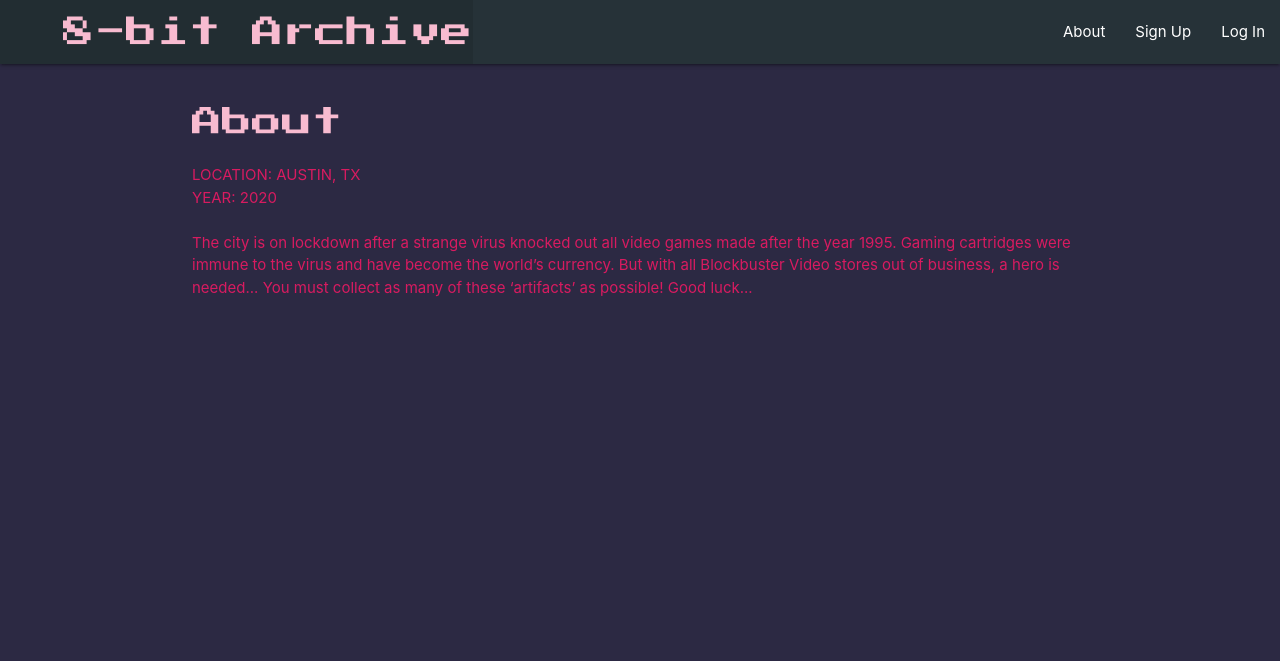
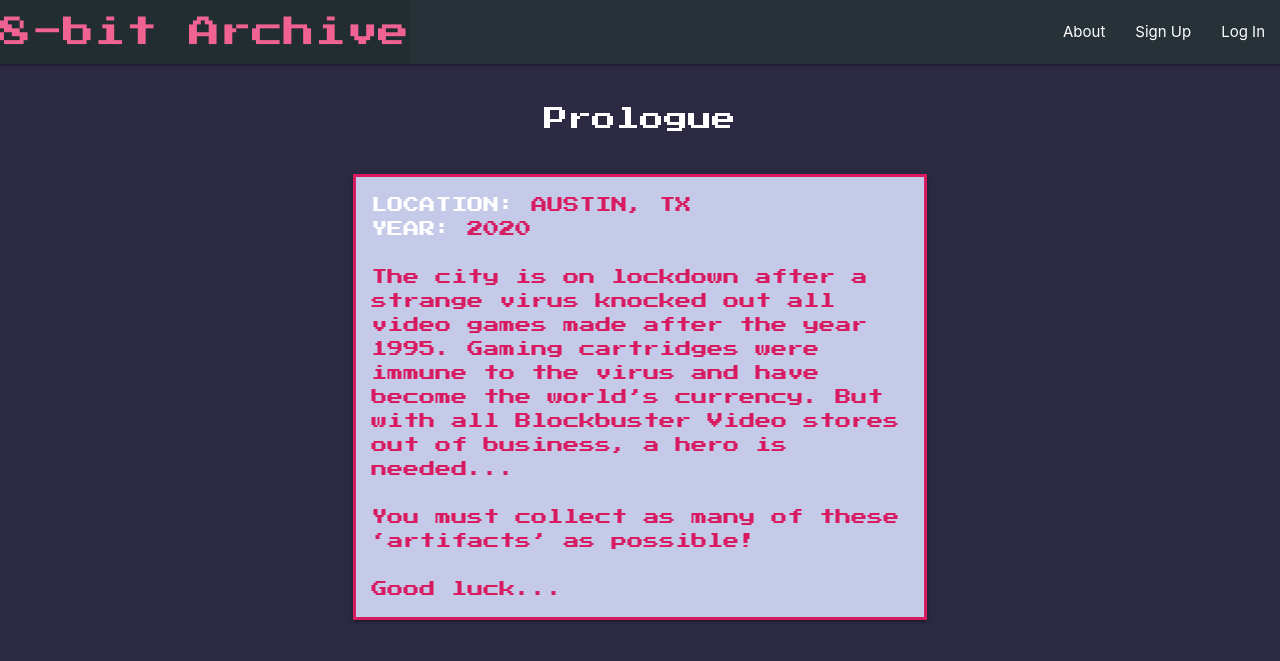
Before and after one commit to zeroxposur18/8-bit-archive, a Django app: page /about/ in a window 1280 px wide. Shown: the top 661 px of the page. Run offline with Django 3.2, Linux system fonts and the light colour scheme.

Commit message:
add so much css

```diff
--- a/main_app/static/css/style.css
+++ b/main_app/static/css/style.css
@@ -1,29 +1,71 @@
 .main {
-    background-image: url("../images/synthwave.jpg");
+    background: url("../images/synthwave.jpg") no-repeat center center fixed;
     background-size: cover;
-}
-.title {
     color:white;
     font-family: 'Press Start 2P', cursive;
-    text-align: center;
 }
+
+.start {
+    color: white;
+}
+
+.start:hover {
+    color: #D81B60;
+}
+
+.title {
+    color: white;
+    font-size: 5vmin;
+}
+
+.undertitle {
+    color: rgb(232, 232, 232);
+    font-size: 1.75vmin;
+}
+
+.pagetitle {
+    font-family: 'Press Start 2P', cursive;
+    color: white;
+    font-size: 3vmin;
+}
+
 body {
     background-color: rgb(44, 41, 67);
     color: #D81B60;
 }
+
 a {
     color: #D81B60;
     text-decoration: none;
 }
+
 a:hover {
-    color: #F8BBD0;
+    color: rgb(255, 130, 174);
     text-decoration: none;
 }
-h1 {
-    font-family: 'Press Start 2P', cursive;
-    font-size: 30px;
-    color: #F8BBD0;
-}
+
 .left {
     font-family: 'Press Start 2P', cursive;
 }
+
+.cardimg {
+    height: 15vmin;
+    text-align: center;
+    vertical-align: middle;
+    line-height: 15vmin;
+    display: flex;
+    justify-content: center;
+    align-items: center;
+}
+
+.card-image {
+    width: 100px;
+}
+
+.prologue {
+    font-family: 'Press Start 2P', cursive;
+    font-size: 2vmin;
+    padding: 2vmin;
+    border-style: solid;
+    border-color: #D81B60;
+}
--- a/main_app/templates/about.html
+++ b/main_app/templates/about.html
@@ -1,12 +1,19 @@
 {% extends 'base.html' %}
 {% block content%}
-<h1>About</h1>
-<p>
-LOCATION: AUSTIN, TX <br>
-YEAR: 2020 <br><br>
-The city is on lockdown after a strange virus knocked out all video games made after the year 1995. Gaming cartridges were immune to the virus and have become the world’s currency. But with all Blockbuster Video stores out of business, a hero is needed...
-You must collect as many of these ‘artifacts’ as possible!
-Good luck...
-</p>
-
+<center><h1 class="pagetitle">Prologue</h1></center>
+<div class="row">
+    <div class="col s2"></div>
+    <div class="col s8">
+        <div class="card indigo lighten-4">
+            <p class="prologue">
+                <font color="white">LOCATION:</font> AUSTIN, TX <br>
+                <font color="white">YEAR:</font> 2020 <br><br>
+                The city is on lockdown after a strange virus knocked out all video games made after the year 1995. Gaming cartridges were immune to the virus and have become the world’s currency. But with all Blockbuster Video stores out of business, a hero is needed...<br><br>
+                You must collect as many of these ‘artifacts’ as possible!<br><br>
+                Good luck...
+            </p>
+        </div>
+    </div>
+    <div class="col s2"></div>
+</div>
 {% endblock %}
--- a/main_app/templates/base.html
+++ b/main_app/templates/base.html
@@ -15,7 +15,7 @@
     <nav>
       <div class="nav-wrapper #263238 blue-grey darken-4">
         <ul>
-          <li><a href="/" class="left brand-logo">&nbsp;&nbsp;8-bit Archive</a></li>
+          <li><a href="/" class="left brand-logo pink-text text-lighten-2">8-bit Archive</a></li>
         </ul>
         <ul class="right">
         <span class="blue-text text-darken-2">
--- a/main_app/templates/collections/index.html
+++ b/main_app/templates/collections/index.html
@@ -1,10 +1,10 @@
 {% extends 'base.html' %}
 {% block content %}
 
-<h1>Collection List</h1>
+<h1 class="pagetitle">Collection List</h1>
 
 {% for collection in collections %}
-    <div class="card">
+    <div class="card indigo lighten-4">
     <a href="{% url 'detail' collection.id %}">
         <div class="card-content">
             <span class="card-title">{{ collection.title }}</span>
--- a/main_app/templates/main_app/collection_confirm_delete.html
+++ b/main_app/templates/main_app/collection_confirm_delete.html
@@ -1,7 +1,7 @@
 {% extends 'base.html' %}
 {% block content %}
 
-    <h1>Delete A Collection</h1>
+    <h1 class="pagetitle">Delete A Collection</h1>
 
     <h4>Are you sure you want to delete <span class="teal-text">{{ object.title }}</span>?</h4>
 
--- a/main_app/templates/main_app/collection_detail.html
+++ b/main_app/templates/main_app/collection_detail.html
@@ -1,7 +1,7 @@
 {% extends 'base.html' %}
 {% block content %}
 
-<h1>Collection Details</h1>
+<h1 class="pagetitle">Collection Details</h1>
 
 <div class="row">
   <div class="col s6 col-offset-3">
--- a/main_app/templates/main_app/collection_form.html
+++ b/main_app/templates/main_app/collection_form.html
@@ -2,9 +2,9 @@
 {% block content%}
 
 {% if object %}
-    <h1>Edit {{object.title}}</h1>
+    <h1 class="pagetitle">Edit {{object.title}}</h1>
 {% else %}
-    <h1>Add Collection</h1>
+    <h1 class="pagetitle">Add Collection</h1>
 {% endif %}
 <form action="" method="post">
     {% csrf_token %}
--- a/main_app/templates/main_app/game_form.html
+++ b/main_app/templates/main_app/game_form.html
@@ -2,16 +2,16 @@
 {% block content %}
 
   {% if object %}
-    <h1>Edit <span class="teal-text">{{object.title}}</span></h1>
+    <h1 class="pagetitle">Edit <span>{{object.title}}</span></h1>
   {% else %}
-    <h1>Add A Game</h1>
+    <h1 class="pagetitle">Add A Game</h1>
   {% endif %}
   <form action="" method="POST">
     {% csrf_token %}
     <table>
       {{ form.as_table }}
     </table>
-    <input type="submit" value="Submit" class="btn">
+    <input type="submit" value="Submit" class="waves-effect waves-light btn pink darken-2">
   </form>
 
   <br>
--- a/main_app/templates/registration/login.html
+++ b/main_app/templates/registration/login.html
@@ -1,6 +1,6 @@
 {% extends 'base.html' %}
 {% block content%}
-<h1>Log In</h1>
+<h1 class="pagetitle">Log In</h1>
 <form method="post" action="{% url 'login' %}">
   {% csrf_token %}
   {{ form.as_p }}
--- a/main_app/templates/registration/signup.html
+++ b/main_app/templates/registration/signup.html
@@ -1,6 +1,6 @@
 {% extends 'base.html' %}
 {% block content%}
-<h1>Sign Up</h1>
+<h1 class="pagetitle">Sign Up</h1>
 {% if error_message %}<p class="red-text">{{ error_message }}</p>{% endif %}
 <form method="post" action="{% url 'signup' %}">
   {% csrf_token %}
```
Also changed, not shown: main_app/templates/collections/detail.html (+10 -10 lines), main_app/templates/home.html (+8 -7 lines), main_app/templates/main_app/game_confirm_delete.html (+4 -4 lines), main_app/templates/main_app/game_detail.html (+17 -12 lines), main_app/templates/main_app/game_list.html (+16 -3 lines).
